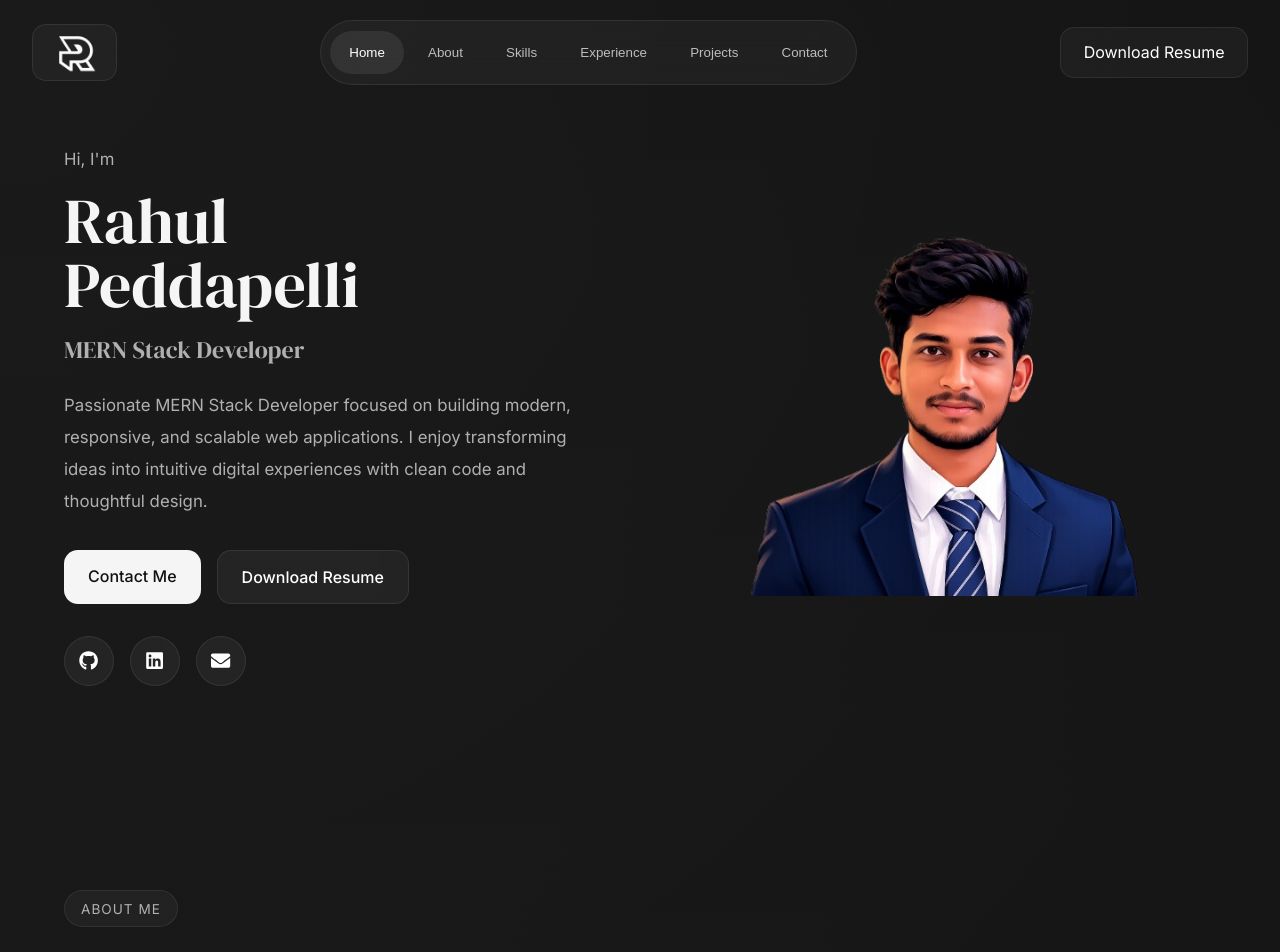
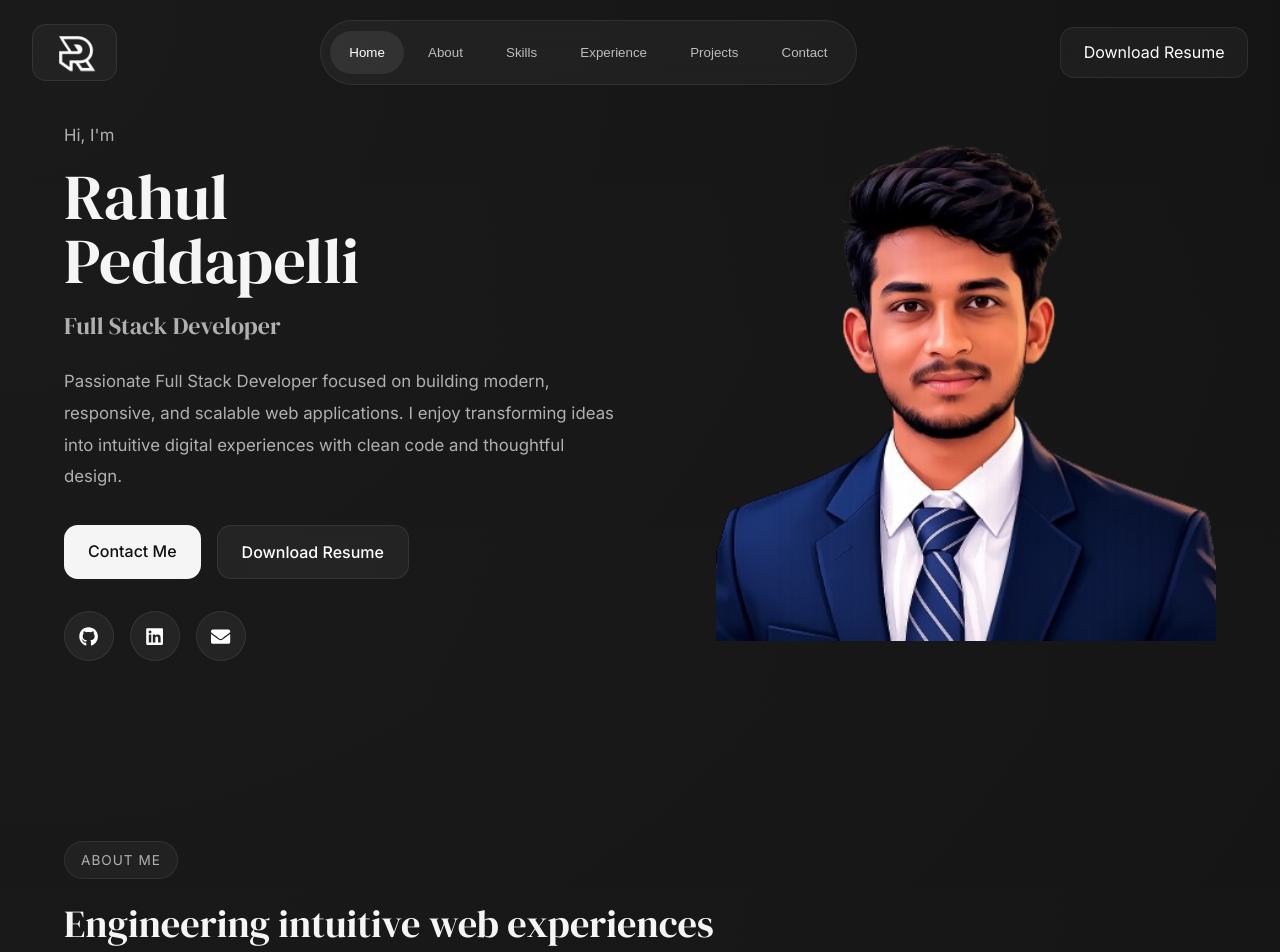
Before and after one commit to rahulpeddapelli/Portfolio, a React (Vite) app: page / in a window 1280 px wide. Shown: the top 952 px of the page. Built offline with nearby package versions, Linux system fonts and the light colour scheme.

Commit message:
hero section changes plus seo done

```diff
--- a/index.html
+++ b/index.html
@@ -2,31 +2,167 @@
 <html lang="en">
 
 <head>
+
   <meta charset="UTF-8" />
 
+  <meta
+    name="viewport"
+    content="width=device-width, initial-scale=1.0"
+  />
 
+  <title>
+    Rahul Peddapelli | Full Stack Developer Portfolio
+  </title>
 
-  <meta name="viewport" content="width=device-width, initial-scale=1.0" />
-  <title>Rahul Peddapelli - Portfolio</title>
+  <meta
+    name="description"
+    content="Rahul Peddapelli is a Full Stack Developer specializing in MERN Stack technologies including React, Node.js, Express.js, and MongoDB. Explore projects, client work, skills, experience, and contact information."
+  />
 
+  <meta
+    name="keywords"
+    content="Rahul Peddapelli, Full Stack Developer, MERN Stack Developer, React Developer, Node.js Developer, Express.js Developer, MongoDB Developer, JavaScript Developer, Web Developer Portfolio"
+  />
 
-  <link rel="icon" type="image/png" href="/favicon-96x96.png" sizes="96x96" />
-<link rel="icon" type="image/svg+xml" href="/favicon.svg" />
-<link rel="shortcut icon" href="/favicon.ico" />
-<link rel="apple-touch-icon" sizes="180x180" href="/apple-touch-icon.png" />
-<meta name="apple-mobile-web-app-title" content="RP-Portfolio" />
-<link rel="manifest" href="/site.webmanifest" />
+  <meta
+    name="author"
+    content="Rahul Peddapelli"
+  />
 
+  <meta
+    name="robots"
+    content="index, follow"
+  />
 
+  <link
+    rel="canonical"
+    href="https://rahulpeddapelli.github.io/Portfolio/"
+  />
 
-  <link rel="preconnect" href="https://fonts.googleapis.com">
-  <link rel="preconnect" href="https://fonts.gstatic.com" crossorigin>
+  <!-- Open Graph -->
+
+  <meta
+    property="og:type"
+    content="website"
+  />
+
+  <meta
+    property="og:url"
+    content="https://rahulpeddapelli.github.io/Portfolio/"
+  />
+
+  <meta
+    property="og:title"
+    content="Rahul Peddapelli | Full Stack Developer (MERN) Portfolio"
+  />
+
+  <meta
+    property="og:description"
+    content="Explore Rahul Peddapelli's portfolio showcasing Full Stack and MERN Stack projects, client work, technical skills, and professional experience."
+  />
+
+  <meta
+    property="og:image"
+    content="https://rahulpeddapelli.github.io/Portfolio/web-app-manifest-512x512.png"
+  />
+
+  <meta
+    property="og:image:width"
+    content="512"
+  />
+
+  <meta
+    property="og:image:height"
+    content="512"
+  />
+
+  <!-- Twitter -->
+
+  <meta
+    name="twitter:card"
+    content="summary_large_image"
+  />
+
+  <meta
+    name="twitter:title"
+    content="Rahul Peddapelli | Full Stack Developer (MERN) Portfolio"
+  />
+
+  <meta
+    name="twitter:description"
+    content="Portfolio of Rahul Peddapelli, a Full Stack Developer specializing in MERN Stack technologies, modern web applications, and client projects."
+  />
+
+  <meta
+    name="twitter:image"
+    content="https://rahulpeddapelli.github.io/Portfolio/web-app-manifest-512x512.png"
+  />
+
+  <!-- Favicon -->
+
+  <link
+    rel="icon"
+    type="image/png"
+    href="/favicon-96x96.png"
+    sizes="96x96"
+  />
+
+  <link
+    rel="icon"
+    type="image/svg+xml"
+    href="/favicon.svg"
+  />
+
+  <link
+    rel="shortcut icon"
+    href="/favicon.ico"
+  />
+
+  <link
+    rel="apple-touch-icon"
+    sizes="180x180"
+    href="/apple-touch-icon.png"
+  />
+
+  <meta
+    name="apple-mobile-web-app-title"
+    content="RP Portfolio"
+  />
+
+  <link
+    rel="manifest"
+    href="/site.webmanifest"
+  />
+
+  <!-- Theme Color -->
+
+  <meta
+    name="theme-color"
+    content="#111111"
+  />
+
+  <!-- Fonts -->
+
+  <link
+    rel="preconnect"
+    href="https://fonts.googleapis.com"
+  />
+
+  <link
+    rel="preconnect"
+    href="https://fonts.gstatic.com"
+    crossorigin
+  />
 
   <link
     href="https://fonts.googleapis.com/css2?family=DM+Serif+Display&family=Inter:wght@300;400;500;600;700&display=swap"
-    rel="stylesheet">
+    rel="stylesheet"
+  />
 
-  <link href="https://fonts.googleapis.com/css2?family=Cormorant+Garamond:wght@700&display=swap" rel="stylesheet">
+  <link
+    href="https://fonts.googleapis.com/css2?family=Cormorant+Garamond:wght@700&display=swap"
+    rel="stylesheet"
+  />
 
 </head>
 
--- a/src/sections/about/About.jsx
+++ b/src/sections/about/About.jsx
@@ -23,13 +23,10 @@ const About = () => {
           </span>
 
           <h2 className="section-title">
-            Building digital solutions
-            <br />
-            with passion.
+            Engineering intuitive web experiences
           </h2>
-
           <p className="about-description">
-            I'm a MERN Stack Developer with a strong passion for
+            I'm a Full Stack Developer with a strong passion for
             building modern, responsive, and user-focused web
             applications. Through personal projects, client work,
             and internship experience, I've developed practical
--- a/src/sections/experience/Experience.css
+++ b/src/sections/experience/Experience.css
@@ -581,6 +581,7 @@
 .image-preview {
     max-width: 50%;
     max-height: 95%;
+    width: auto;
 
     border-radius: 16px;
 }
--- a/src/sections/hero/Hero.css
+++ b/src/sections/hero/Hero.css
@@ -1,11 +1,7 @@
 .hero {
-  min-height: 100vh;
   padding-top: 120px;
-
   display: flex;
   align-items: center;
-
-
   position: relative;
 }
 
@@ -16,14 +12,16 @@
   gap: 4rem;
 }
 
+
+
+
 /* LEFT */
-
 .hero-content {
   flex: 1;
   max-width: 650px;
 }
 
-.hero-tag {
+/* .hero-tag {
   display: inline-block;
 
   color: var(--text-secondary);
@@ -36,10 +34,10 @@
 
   border-radius: 999px;
 
-  background: rgba(255,255,255,0.05);
+  background: rgba(255, 255, 255, 0.05);
 
   border: 1px solid var(--border-color);
-}
+} */
 
 .hero-title {
   font-family: var(--font-heading);
@@ -85,6 +83,8 @@
   margin-bottom: 2rem;
 }
 
+
+
 .btn-primary,
 .btn-secondary {
   text-decoration: none;
@@ -108,7 +108,7 @@
 }
 
 .btn-secondary {
-  background: rgba(255,255,255,.05);
+  background: rgba(255, 255, 255, .05);
 
   color: white;
 
@@ -118,7 +118,7 @@
 }
 
 .btn-secondary:hover {
-  background: rgba(255,255,255,.08);
+  background: rgba(255, 255, 255, .08);
 }
 
 /* SOCIALS */
@@ -144,7 +144,7 @@
 
   font-size: 1.2rem;
 
-  background: rgba(255,255,255,.05);
+  background: rgba(255, 255, 255, .05);
 
   border: 1px solid var(--border-color);
 
@@ -159,141 +159,23 @@
 
 
 
-.hero-image-section {
-  flex: 1;
+@media (min-width: 993px) and (max-width: 1008px) {
 
-  display: flex;
-  justify-content: center;
-  align-items: center;
+  .btn-primary,
+  .btn-secondary {
+    width: 100%;
+    text-align: center;
+  }
+
+  .hero-content {
+    text-align: center;
+  }
+
+  .social-links {
+    justify-content: center;
+  }
 }
 
-.hero-avatar-wrapper {
-  position: relative;
-
-  width: 100%;
-  display: flex;
-  justify-content: center;
-  align-items: center;
-
-  min-height: 550px;
-}
-
-.wave-container {
-  animation:
-    handExit 0.8s ease forwards;
-
-  animation-delay: 1.8s;
-}
-
-
-
-.wave-gif {
-  /* width: clamp(250px, 20vw, 380px); */
-   width: min(100%, 600px);
-  height: auto;
-  object-fit: contain;
-}
-
-
-.hero-avatar {
-  width: min(100%, 600px);
-
-  height: auto;
-
-  object-fit: contain;
-
-  animation:
-    avatarEnter .8s ease forwards,
-    /* avatarFloat 6s ease-in-out infinite 1s; */
-
-  /* transform-origin: center; */
-}
-
-
-@keyframes waveHand {
-
-  0% {
-    transform: rotate(0deg);
-  }
-
-  20% {
-    transform: rotate(20deg);
-  }
-
-  40% {
-    transform: rotate(-10deg);
-  }
-
-  60% {
-    transform: rotate(20deg);
-  }
-
-  80% {
-    transform: rotate(-5deg);
-  }
-
-  100% {
-    transform: rotate(0deg);
-  }
-
-}
-
-
-@keyframes handExit {
-
-  from {
-    opacity: 1;
-    transform:
-      rotateY(0deg)
-      scale(1);
-  }
-
-  to {
-    opacity: 0;
-    transform:
-      rotateY(-180deg)
-      scale(.7);
-  }
-
-}
-
-
-@keyframes avatarEnter {
-
-  from {
-    opacity: 0;
-
-    transform:
-      rotateY(180deg)
-      scale(.7);
-  }
-
-  to {
-    opacity: 1;
-
-    transform:
-      rotateY(0deg)
-      scale(1);
-  }
-
-}
-
-
-/* @keyframes avatarFloat {
-
-  0% {
-    transform: translateY(0);
-  }
-
-  50% {
-    transform: translateY(-12px);
-  }
-
-  100% {
-    transform: translateY(0);
-  }
-
-} */
 
 
 
@@ -302,12 +184,6 @@
 /* MOBILE */
 
 @media (max-width: 992px) {
-  .hero-image-section{
-    width: 100%;
-  }
-  .wave-container h3{
-    display: none;
-  }
 
   .hero-container {
     flex-direction: column-reverse;
@@ -330,27 +206,47 @@
   .social-links {
     justify-content: center;
   }
-
-   .hero-avatar-wrapper {
-    min-height: 350px;
-    width: 100%;
-  }
-
-  .hero-avatar {
-    width: 100%;
-  }
-
 }
 
 
 
 @media (max-width: 768px) {
-    .hero-avatar-wrapper {
-   min-height: 250px;
-    width: 100%;
-  }
-  .hero-container{
+  .hero-container {
     gap: 1.4rem;
   }
+}
 
+
+
+
+
+.hero-media {
+  position: relative;
+  width: min(100%, 500px);
+  aspect-ratio: 1 / 1;
+  display: flex;
+  justify-content: center;
+  align-items: center;
 }
+
+.hero-media img {
+  position: absolute;
+  inset: 0;
+  width: 100%;
+  height: 100%;
+  object-fit: cover;
+  transition:
+    opacity .3s ease,
+    transform .8s ease;
+}
+
+.show {
+  opacity: 1;
+  transform: rotateY(-180deg) scale(1);
+}
+
+.hide {
+  opacity: 0;
+  pointer-events: none;
+  transform: rotateY(-90deg) scale(.8);
+}
--- a/src/sections/hero/Hero.jsx
+++ b/src/sections/hero/Hero.jsx
@@ -41,7 +41,7 @@ const Hero = () => {
             👋 Hi, I'm Rahul
           </span> */}
 
-          <p className="hero-description" style={{marginBottom:"0.8rem"}}>Hi, I'm </p>
+          <p className="hero-description" style={{ marginBottom: "0.8rem" }}>Hi, I'm </p>
 
           <h1 className="hero-title">
             Rahul
@@ -50,11 +50,11 @@ const Hero = () => {
           </h1>
 
           <h2 className="hero-subtitle">
-            MERN Stack Developer
+            Full Stack Developer
           </h2>
 
           <p className="hero-description">
-            Passionate MERN Stack Developer focused on building
+            Passionate Full Stack Developer focused on building
             modern, responsive, and scalable web applications.
             I enjoy transforming ideas into intuitive digital
             experiences with clean code and thoughtful design.
@@ -63,8 +63,17 @@ const Hero = () => {
           <div className="hero-buttons">
 
             <a
-              href="#contact"
+              href="/"
               className="btn-primary"
+              onClick={(e) => {
+                e.preventDefault();
+
+                document
+                  .getElementById("contact")
+                  ?.scrollIntoView({
+                    behavior: "smooth",
+                  });
+              }}
             >
               Contact Me
             </a>
@@ -100,34 +109,18 @@ const Hero = () => {
 
         {/* Right Side */}
 
-        <div className="hero-image-section">
-
-          <div className="hero-avatar-wrapper">
-
-            {!showAvatar ? (
-
-              <div className="wave-container">
+        <div className="hero-media">
           <img
             src={wavingHand}
-                  alt="Waving Hand"
-                  className="wave-gif"
+            className={`wave-gif ${showAvatar ? "hide" : "show"}`}
+            alt="waving-gif"
           />
-
-                <h3 style={{textAlign:"center"}}>Hi There!</h3>
-              </div>
-
-            ) : (
 
           <img
             src={rahulAvatar}
-                alt="Rahul Peddapelli"
-                className="hero-avatar"
+            className={`hero-avatar ${showAvatar ? "show" : "hide"}`}
+            alt="Rahul"
           />
-
-            )}
-
-          </div>
-
         </div>
 
       </div>
--- a/src/styles/global.css
+++ b/src/styles/global.css
@@ -82,7 +82,7 @@ section {
 }
 
 .section-title{
-  font-size: clamp(2.5rem, 5vw, 4rem);
+  font-size: clamp(2rem, 3vw, 3rem);
 
   line-height: 1.1;
 
@@ -122,6 +122,6 @@ section {
 
 @media(max-width:576px) {
    .section-title {
-    font-size: 2.2rem;
+    font-size: 1.8rem;
   }
 }
```
Also changed, not shown: src/data/experienceData.js (+10 -10 lines), public/robots.txt (added), 1 other file (tests, documents, lock files or other folders). Lines whose indentation alone changed are shown as unchanged.
